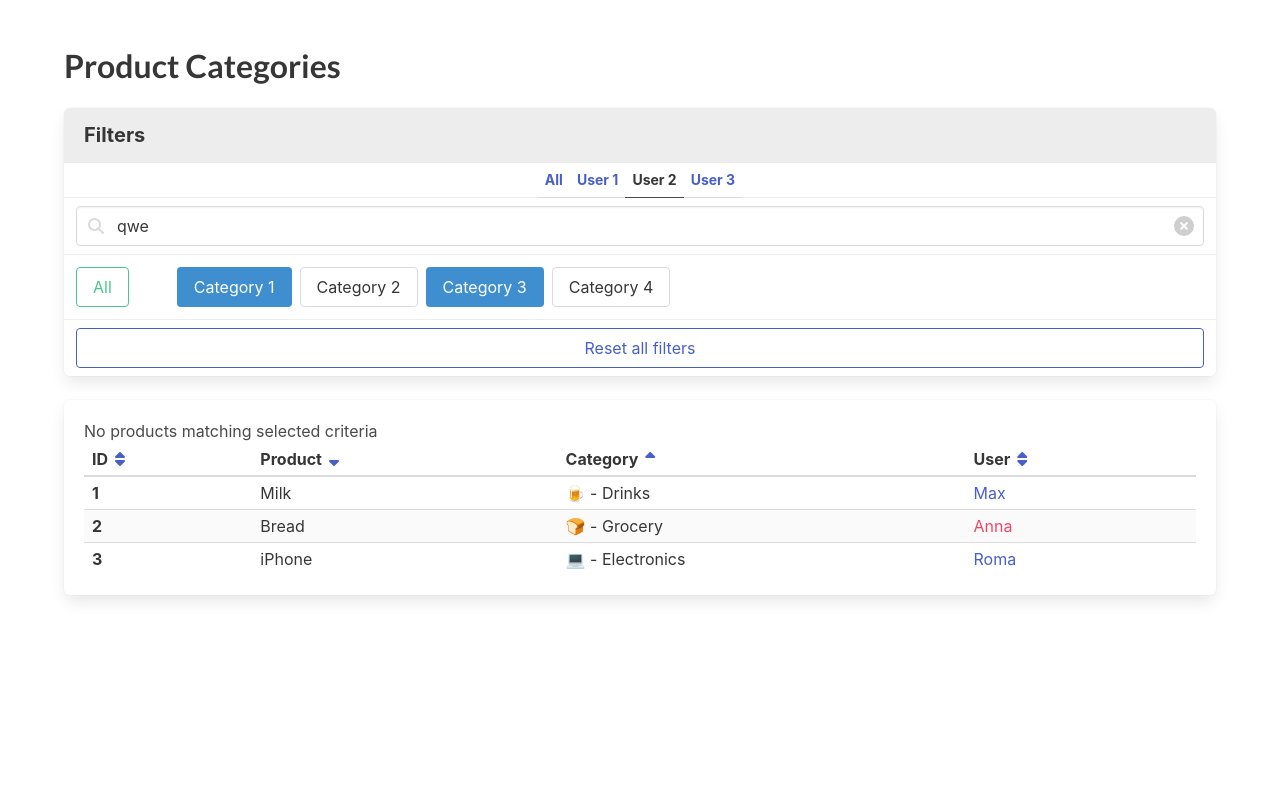
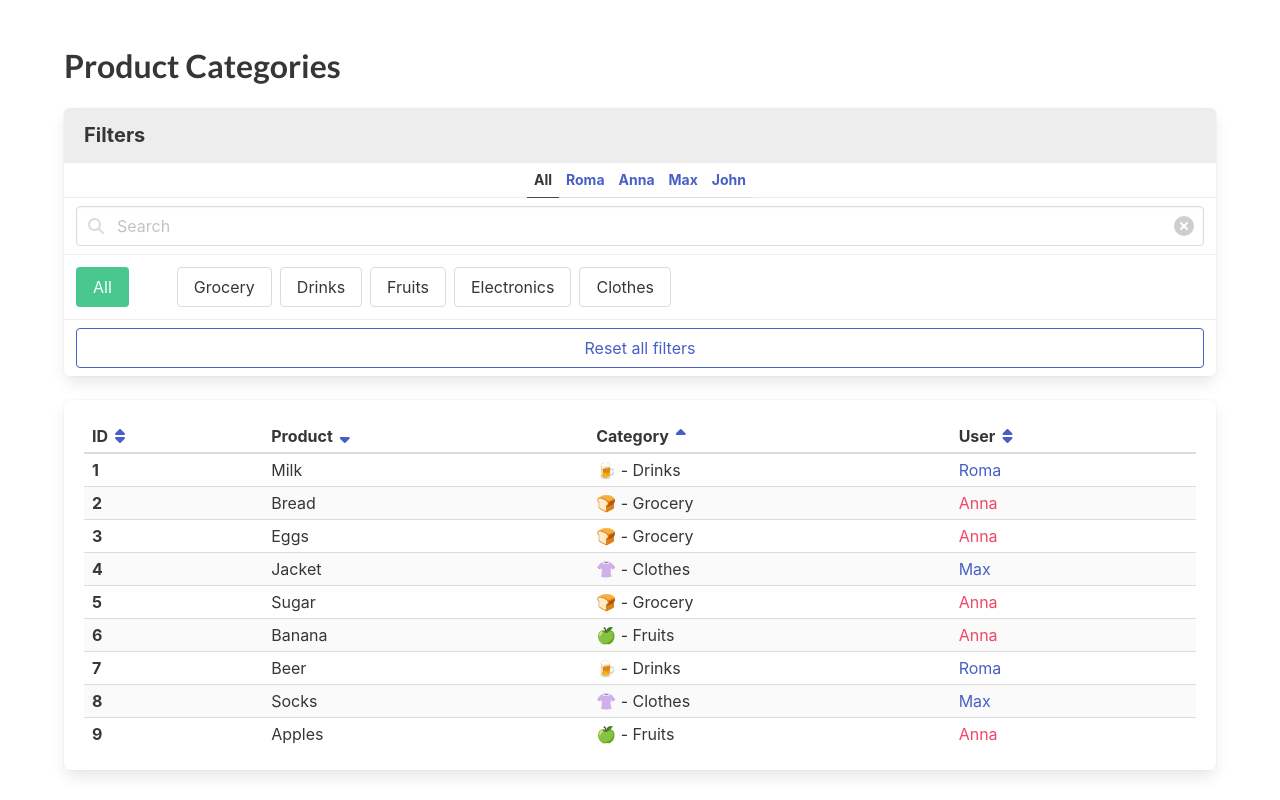
Before and after one commit to kinqbert/react_product-categories-practice--mar24, a React (Create React App) app: page / in a window 1280 px wide. Built offline with nearby package versions, Linux system fonts and the light colour scheme.

Commit message:
implemented list display and filtering

```diff
--- a/src/App.jsx
+++ b/src/App.jsx
@@ -1,19 +1,77 @@
-/* eslint-disable jsx-a11y/accessible-emoji */
-import React from 'react';
+import React, { useState } from 'react';
 import './App.scss';
+import cn from 'classnames';
 
-// import usersFromServer from './api/users';
-// import categoriesFromServer from './api/categories';
-// import productsFromServer from './api/products';
+import { Table } from './components/Table/Table';
 
-// const products = productsFromServer.map((product) => {
-//   const category = null; // find by product.categoryId
-//   const user = null; // find by category.ownerId
+import usersFromServer from './api/users';
+import categoriesFromServer from './api/categories';
+import productsFromServer from './api/products';
 
-//   return null;
-// });
+function getProducts(products, selectedUserId, selectedCategoriesId) {
+  let result = [...products];
 
-export const App = () => (
+  if (selectedUserId) {
+    result = result.filter(product => {
+      const productCategory = categoriesFromServer.find(
+        category => product.categoryId === category.id,
+      );
+      const productUser = usersFromServer.find(
+        user => user.id === productCategory.ownerId,
+      );
+
+      return productUser.id === selectedUserId;
+    });
+  }
+
+  if (selectedCategoriesId.length > 0) {
+    result = result.filter(product =>
+      selectedCategoriesId.includes(product.categoryId),
+    );
+  }
+
+  return result;
+}
+
+export const App = () => {
+  const [selectedUserId, setSelectedUserId] = useState(0);
+  const [selectedCategoriesIds, setSelectedCategoriesIds] = useState([]);
+  const [query, setQuery] = useState('');
+
+  const visibleProducts = getProducts(
+    productsFromServer,
+    selectedUserId,
+    selectedCategoriesIds,
+  );
+
+  const handleCategoryClick = clickedCategoryId => {
+    if (selectedCategoriesIds.includes(clickedCategoryId)) {
+      const indexOfClickedCategory =
+        selectedCategoriesIds.indexOf(clickedCategoryId);
+
+      setSelectedCategoriesIds([
+        ...selectedCategoriesIds.slice(0, indexOfClickedCategory),
+        ...selectedCategoriesIds.slice(
+          indexOfClickedCategory + 1,
+          selectedCategoriesIds.length - 1,
+        ),
+      ]);
+    } else {
+      setSelectedCategoriesIds([...selectedCategoriesIds, clickedCategoryId]);
+    }
+  };
+
+  const handleQueryChange = query => {
+    if (query) {
+    }
+  };
+
+  const resetFilters = () => {
+    setSelectedUserId(0);
+    setSelectedCategoriesIds([]);
+  };
+
+  return (
     <div className="section">
       <div className="container">
         <h1 className="title">Product Categories</h1>
@@ -24,34 +82,34 @@ export const App = () => (
 
             <p className="panel-tabs has-text-weight-bold">
               <a
-              data-cy="FilterAllUsers"
+                data-cy="FilterUser"
                 href="#/"
+                onClick={() => setSelectedUserId(0)}
+                className={cn({
+                  'is-active': selectedUserId === 0,
+                })}
               >
                 All
               </a>
 
+              {usersFromServer.map(user => (
                 <a
-              data-cy="FilterUser"
+                  data-cy="FilterAllUsers"
                   href="#/"
+                  onClick={() => setSelectedUserId(user.id)}
+                  key={user.id}
+                  className={cn({
+                    'is-active': selectedUserId === user.id,
+                  })}
                 >
-              User 1
+                  {user.name}
                 </a>
+              ))}
+            </p>
 
-            <a
-              data-cy="FilterUser"
-              href="#/"
-              className="is-active"
-            >
+            {/* <a data-cy="FilterUser" href="#/" className="is-active">
               User 2
-            </a>
-
-            <a
-              data-cy="FilterUser"
-              href="#/"
-            >
-              User 3
-            </a>
-          </p>
+            </a> */}
 
             <div className="panel-block">
               <p className="control has-icons-left has-icons-right">
@@ -60,7 +118,6 @@ export const App = () => (
                   type="text"
                   className="input"
                   placeholder="Search"
-                value="qwe"
                 />
 
                 <span className="icon is-left">
@@ -82,41 +139,31 @@ export const App = () => (
               <a
                 href="#/"
                 data-cy="AllCategories"
-              className="button is-success mr-6 is-outlined"
+                className={`button is-success mr-6 ${selectedCategoriesIds.length === 0 ? '' : 'is-outlined'}`}
+                onClick={() => setSelectedCategoriesIds([])}
               >
                 All
               </a>
 
+              {categoriesFromServer.map(category => (
                 <a
                   data-cy="Category"
-              className="button mr-2 my-1 is-info"
+                  className={`button mr-2 my-1 ${selectedCategoriesIds.includes(category.id) ? 'is-info' : ''}`}
                   href="#/"
+                  onClick={() => handleCategoryClick(category.id)}
+                  key={category.id}
                 >
-              Category 1
+                  {category.title}
                 </a>
+              ))}
 
-            <a
-              data-cy="Category"
-              className="button mr-2 my-1"
-              href="#/"
-            >
-              Category 2
-            </a>
-
-            <a
+              {/* <a
                 data-cy="Category"
                 className="button mr-2 my-1 is-info"
                 href="#/"
               >
                 Category 3
-            </a>
-            <a
-              data-cy="Category"
-              className="button mr-2 my-1"
-              href="#/"
-            >
-              Category 4
-            </a>
+              </a> */}
             </div>
 
             <div className="panel-block">
@@ -124,6 +171,7 @@ export const App = () => (
                 data-cy="ResetAllButton"
                 href="#/"
                 className="button is-link is-outlined is-fullwidth"
+                onClick={resetFilters}
               >
                 Reset all filters
               </a>
@@ -132,117 +180,19 @@ export const App = () => (
         </div>
 
         <div className="box table-container">
+          {visibleProducts.length > 0 ? (
+            <Table
+              products={visibleProducts}
+              users={usersFromServer}
+              categories={categoriesFromServer}
+            />
+          ) : (
             <p data-cy="NoMatchingMessage">
               No products matching selected criteria
             </p>
-
-        <table
-          data-cy="ProductTable"
-          className="table is-striped is-narrow is-fullwidth"
-        >
-          <thead>
-            <tr>
-              <th>
-                <span className="is-flex is-flex-wrap-nowrap">
-                  ID
-
-                  <a href="#/">
-                    <span className="icon">
-                      <i data-cy="SortIcon" className="fas fa-sort" />
-                    </span>
-                  </a>
-                </span>
-              </th>
-
-              <th>
-                <span className="is-flex is-flex-wrap-nowrap">
-                  Product
-
-                  <a href="#/">
-                    <span className="icon">
-                      <i data-cy="SortIcon" className="fas fa-sort-down" />
-                    </span>
-                  </a>
-                </span>
-              </th>
-
-              <th>
-                <span className="is-flex is-flex-wrap-nowrap">
-                  Category
-
-                  <a href="#/">
-                    <span className="icon">
-                      <i data-cy="SortIcon" className="fas fa-sort-up" />
-                    </span>
-                  </a>
-                </span>
-              </th>
-
-              <th>
-                <span className="is-flex is-flex-wrap-nowrap">
-                  User
-
-                  <a href="#/">
-                    <span className="icon">
-                      <i data-cy="SortIcon" className="fas fa-sort" />
-                    </span>
-                  </a>
-                </span>
-              </th>
-            </tr>
-          </thead>
-
-          <tbody>
-            <tr data-cy="Product">
-              <td className="has-text-weight-bold" data-cy="ProductId">
-                1
-              </td>
-
-              <td data-cy="ProductName">Milk</td>
-              <td data-cy="ProductCategory">🍺 - Drinks</td>
-
-              <td
-                data-cy="ProductUser"
-                className="has-text-link"
-              >
-                Max
-              </td>
-            </tr>
-
-            <tr data-cy="Product">
-              <td className="has-text-weight-bold" data-cy="ProductId">
-                2
-              </td>
-
-              <td data-cy="ProductName">Bread</td>
-              <td data-cy="ProductCategory">🍞 - Grocery</td>
-
-              <td
-                data-cy="ProductUser"
-                className="has-text-danger"
-              >
-                Anna
-              </td>
-            </tr>
-
-            <tr data-cy="Product">
-              <td className="has-text-weight-bold" data-cy="ProductId">
-                3
-              </td>
-
-              <td data-cy="ProductName">iPhone</td>
-              <td data-cy="ProductCategory">💻 - Electronics</td>
-
-              <td
-                data-cy="ProductUser"
-                className="has-text-link"
-              >
-                Roma
-              </td>
-            </tr>
-          </tbody>
-        </table>
+          )}
         </div>
       </div>
     </div>
   );
+};
--- /dev/null
+++ b/src/components/Table/Table.jsx
@@ -0,0 +1,87 @@
+/* eslint-disable jsx-a11y/accessible-emoji */
+
+export const Table = ({ products, users, categories }) => (
+  <table
+    data-cy="ProductTable"
+    className="table is-striped is-narrow is-fullwidth"
+  >
+    <thead>
+      <tr>
+        <th>
+          <span className="is-flex is-flex-wrap-nowrap">
+            ID
+            <a href="#/">
+              <span className="icon">
+                <i data-cy="SortIcon" className="fas fa-sort" />
+              </span>
+            </a>
+          </span>
+        </th>
+
+        <th>
+          <span className="is-flex is-flex-wrap-nowrap">
+            Product
+            <a href="#/">
+              <span className="icon">
+                <i data-cy="SortIcon" className="fas fa-sort-down" />
+              </span>
+            </a>
+          </span>
+        </th>
+
+        <th>
+          <span className="is-flex is-flex-wrap-nowrap">
+            Category
+            <a href="#/">
+              <span className="icon">
+                <i data-cy="SortIcon" className="fas fa-sort-up" />
+              </span>
+            </a>
+          </span>
+        </th>
+
+        <th>
+          <span className="is-flex is-flex-wrap-nowrap">
+            User
+            <a href="#/">
+              <span className="icon">
+                <i data-cy="SortIcon" className="fas fa-sort" />
+              </span>
+            </a>
+          </span>
+        </th>
+      </tr>
+    </thead>
+
+    <tbody>
+      {products.map(product => {
+        const productCategory = categories.find(
+          category => product.categoryId === category.id,
+        );
+        const productUser = users.find(
+          user => user.id === productCategory.ownerId,
+        );
+
+        return (
+          <tr data-cy="Product" key={product.id}>
+            <td className="has-text-weight-bold" data-cy="ProductId">
+              {product.id}
+            </td>
+
+            <td data-cy="ProductName">{product.name}</td>
+            <td data-cy="ProductCategory">{`${productCategory.icon} - ${productCategory.title}`}</td>
+
+            <td
+              data-cy="ProductUser"
+              className={
+                productUser.sex === 'm' ? 'has-text-link' : 'has-text-danger'
+              }
+            >
+              {productUser.name}
+            </td>
+          </tr>
+        );
+      })}
+    </tbody>
+  </table>
+);
```
Lines whose indentation alone changed are shown as unchanged.
